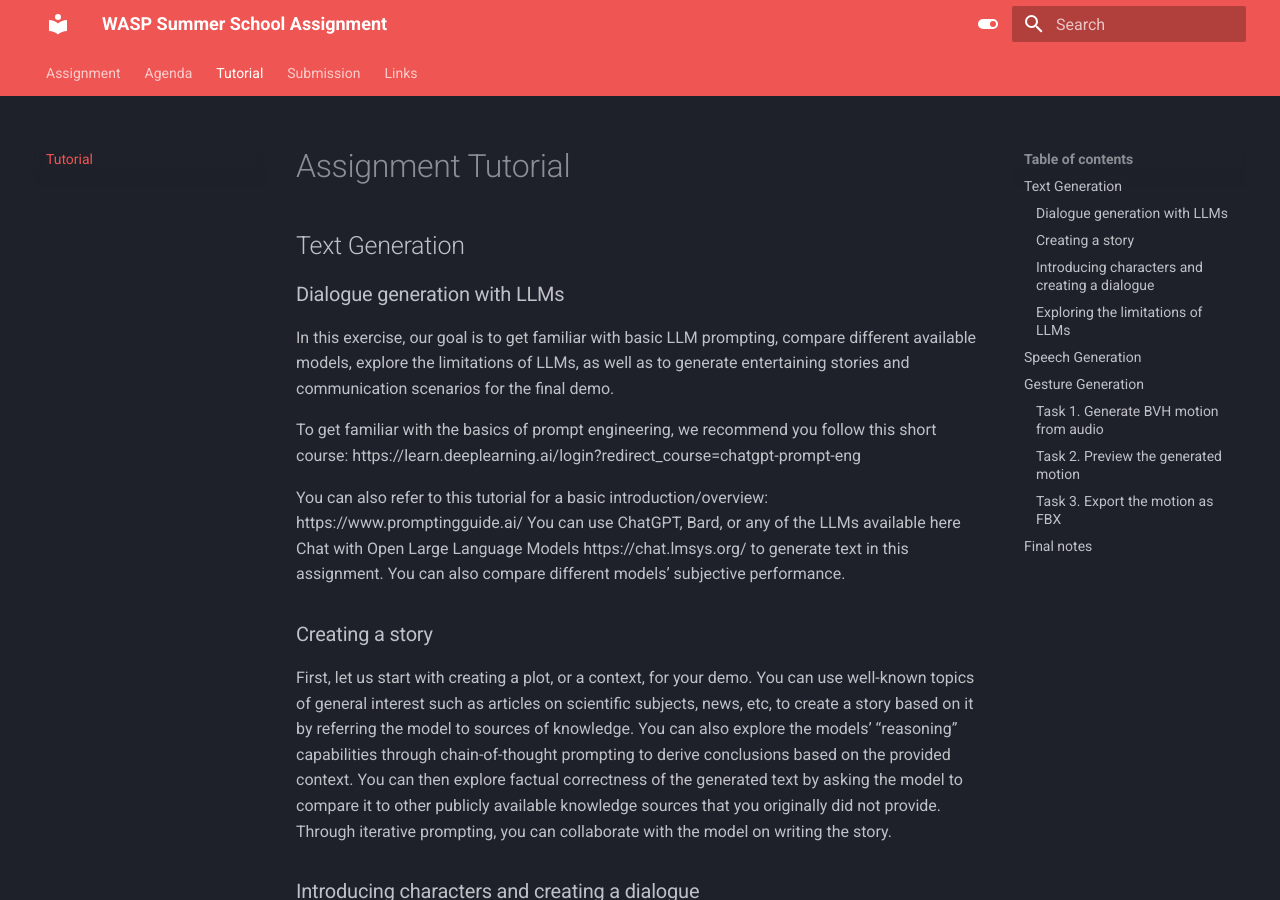
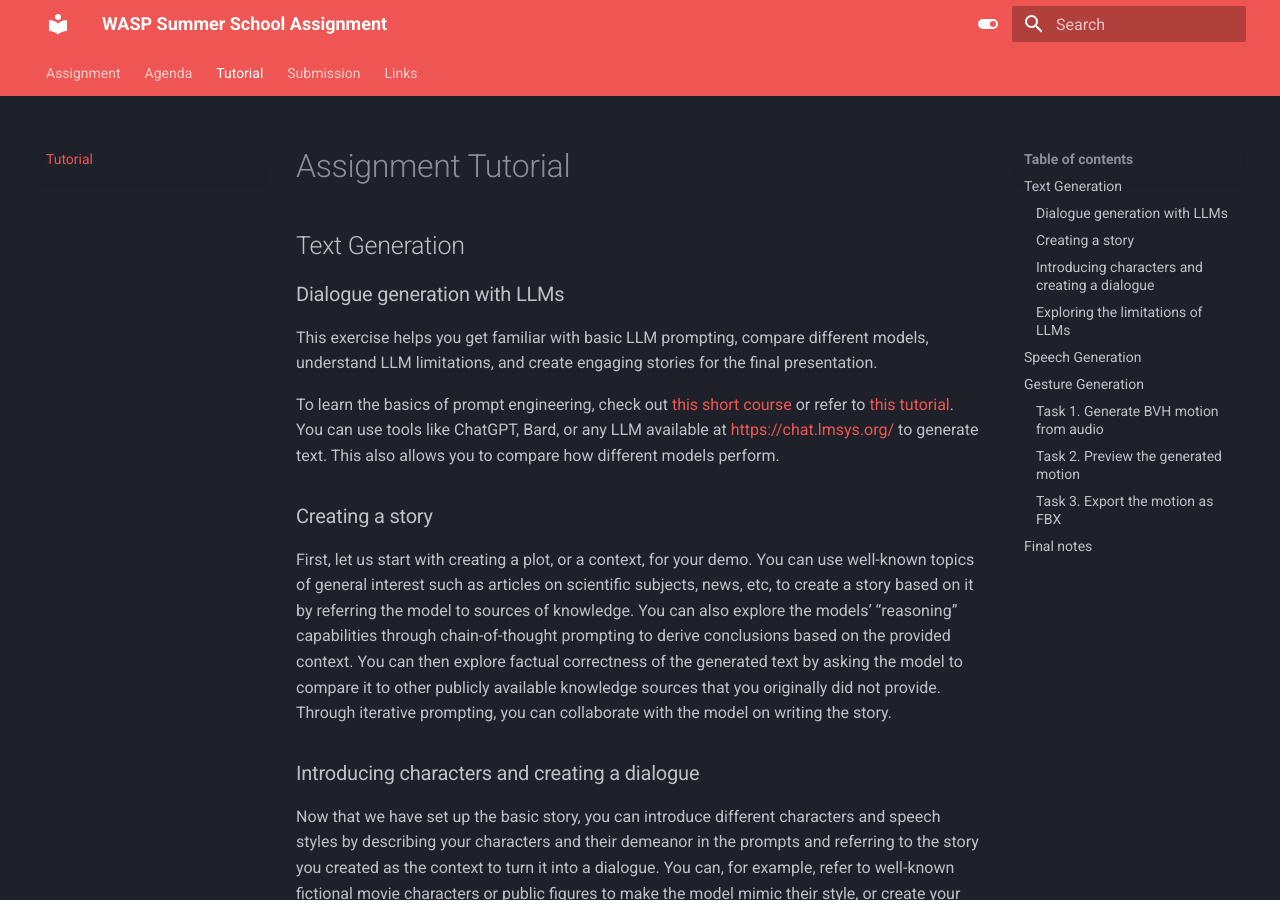
Before and after one commit to TeoNikolov/wasp-ss-assignment, an MkDocs documentation site: the page built from docs/tutorial.md, in a window 1280 px wide and 900 px high. Built offline with MkDocs 1.6.1 and Material for MkDocs 9.7.7, drawn with Linux system fonts in a browser that asks for light colours.

Commit message:
Update tutorial.md

```diff
--- a/docs/tutorial.md
+++ b/docs/tutorial.md
@@ -4,17 +4,9 @@
 
 ### Dialogue generation with LLMs
 
-In this exercise, our goal is to get familiar with basic LLM prompting, compare different available models,
-explore the limitations of LLMs, as well as to generate entertaining stories and communication scenarios
-for the final demo.
+This exercise helps you get familiar with basic LLM prompting, compare different models, understand LLM limitations, and create engaging stories for the final presentation.
 
-To get familiar with the basics of prompt engineering, we recommend you follow this short course:
-https://learn.deeplearning.ai/login?redirect_course=chatgpt-prompt-eng
-
-You can also refer to this tutorial for a basic introduction/overview: https://www.promptingguide.ai/
-You can use ChatGPT, Bard, or any of the LLMs available here Chat with Open Large Language Models
-https://chat.lmsys.org/ to generate text in this assignment. You can also compare different models’ subjective
-performance.
+To learn the basics of prompt engineering, check out [this short course](https://learn.deeplearning.ai/login?redirect_course=chatgpt-prompt-eng) or refer to [this tutorial](https://www.promptingguide.ai/). You can use tools like ChatGPT, Bard, or any LLM available at [https://chat.lmsys.org/](https://chat.lmsys.org/) to generate text. This also allows you to compare how different models perform.
 
 ### Creating a story
 
```
